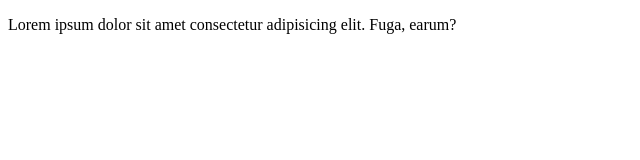
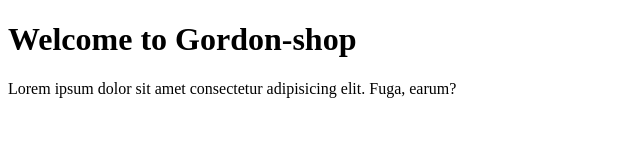
Before and after one commit to sabokk/Tutorial-2, a plain HTML site: page index.html in a window 1280 px wide. Shown: the whole page, without its empty margins (0-640 px from the left). Drawn offline with Linux system fonts and the light colour scheme.

Commit message:
add header

```diff
--- a/index.html
+++ b/index.html
@@ -6,6 +6,11 @@
     <title>Gordon-shop</title>
   </head>
   <body>
-    <p>Lorem ipsum dolor sit amet consectetur adipisicing elit. Fuga, earum?</p>
+    <header>
+      <h1>Welcome to Gordon-shop</h1>
+      <p>
+        Lorem ipsum dolor sit amet consectetur adipisicing elit. Fuga, earum?
+      </p>
+    </header>
   </body>
 </html>
```
